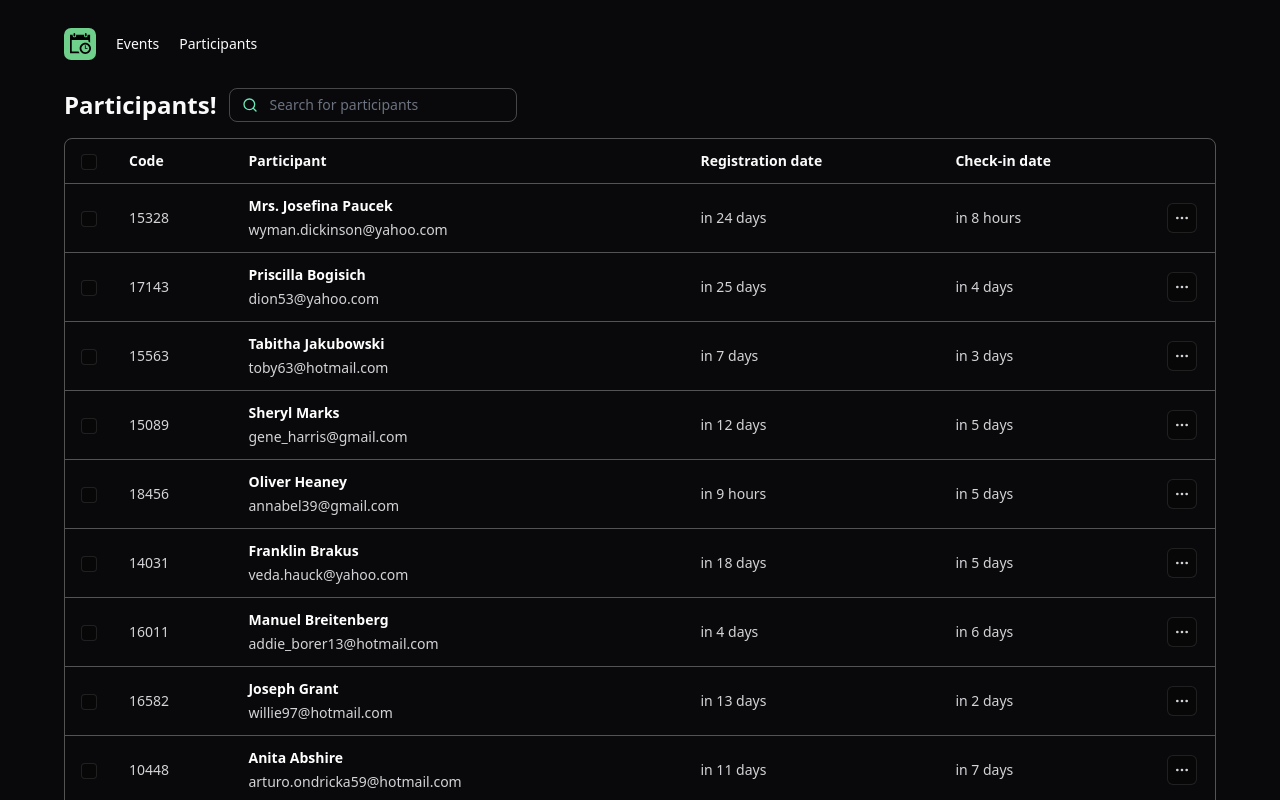
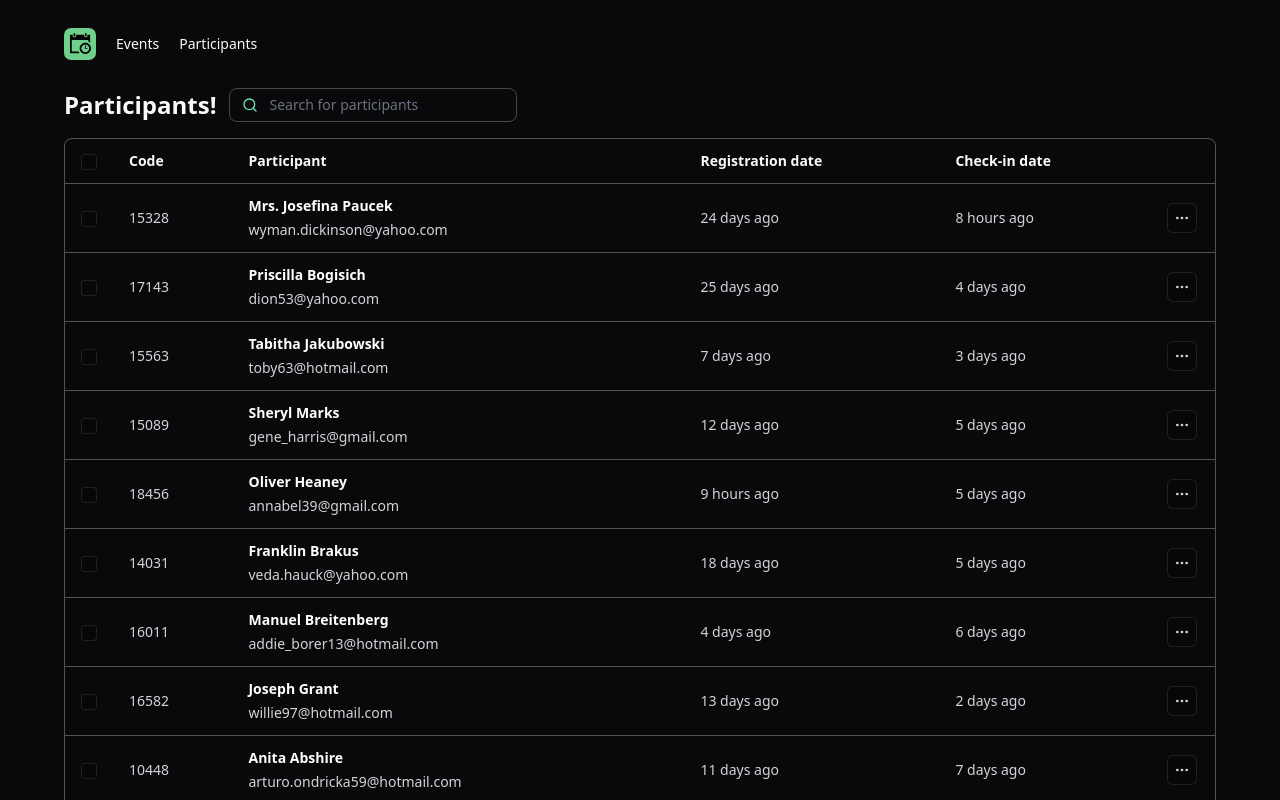
Before and after one commit to darioffmoreira/React_EventManager, a React (Vite) app: page / in a window 1280 px wide. Shown: the top 800 px of the page. Built offline with nearby package versions, Linux system fonts and the light colour scheme.

Commit message:
feat: Update date rendering with dayjs
Uses dayjs library to display createdAt and checkedInAt dates in TableCell component

```diff
--- a/src/components/attendes-list.tsx
+++ b/src/components/attendes-list.tsx
@@ -1,5 +1,6 @@
 import { Search, MoreHorizontal, ChevronLeft, ChevronsLeft, ChevronRight, ChevronsRight } from 'lucide-react';
 import dayjs from 'dayjs';
+import 'dayjs/locale/en';
 import relativeTime from 'dayjs/plugin/relativeTime';
 import { IconButton } from './icon-button';
 import { Table } from './table/table';
@@ -10,6 +11,7 @@ import { ChangeEvent, useState } from 'react';
 import { attendees } from '../data/attendees';
 
 dayjs.extend(relativeTime);
+dayjs.locale('en');
 
 export function AttendeeList() {
 
@@ -60,8 +62,8 @@ export function AttendeeList() {
                     <span>{attendee.email}</span>
                   </div>
                 </TableCell>
-                <TableCell>{dayjs(attendee.createdAt).toNow()}</TableCell>
-                <TableCell>{dayjs(attendee.checkedInAt).toNow()}</TableCell>
+                <TableCell>{dayjs().to(attendee.createdAt)}</TableCell>
+                <TableCell>{dayjs().to(attendee.checkedInAt)}</TableCell>
                 <TableCell>
                   <IconButton transparent={true}>
                     <MoreHorizontal className='size-4' />
```
